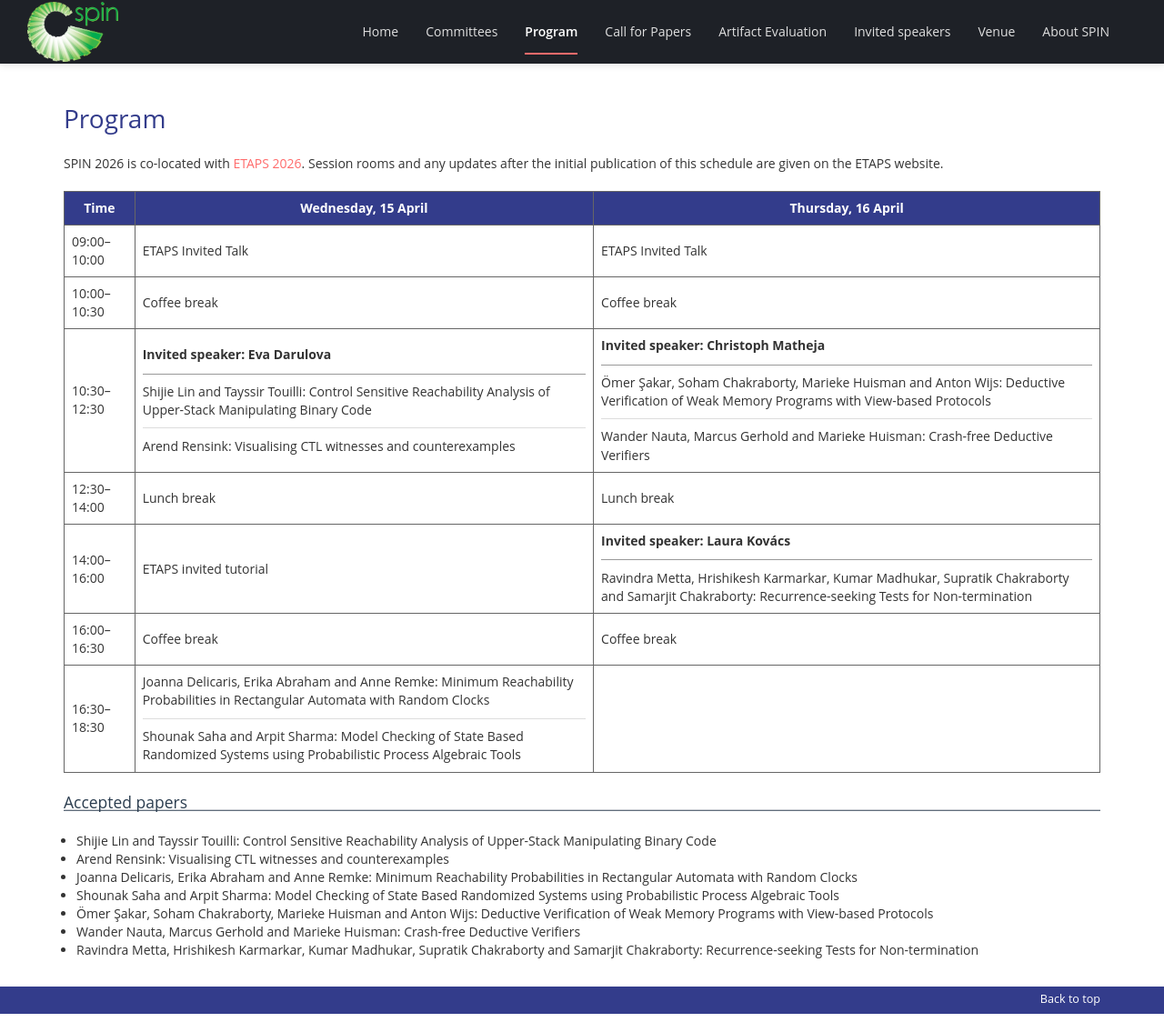
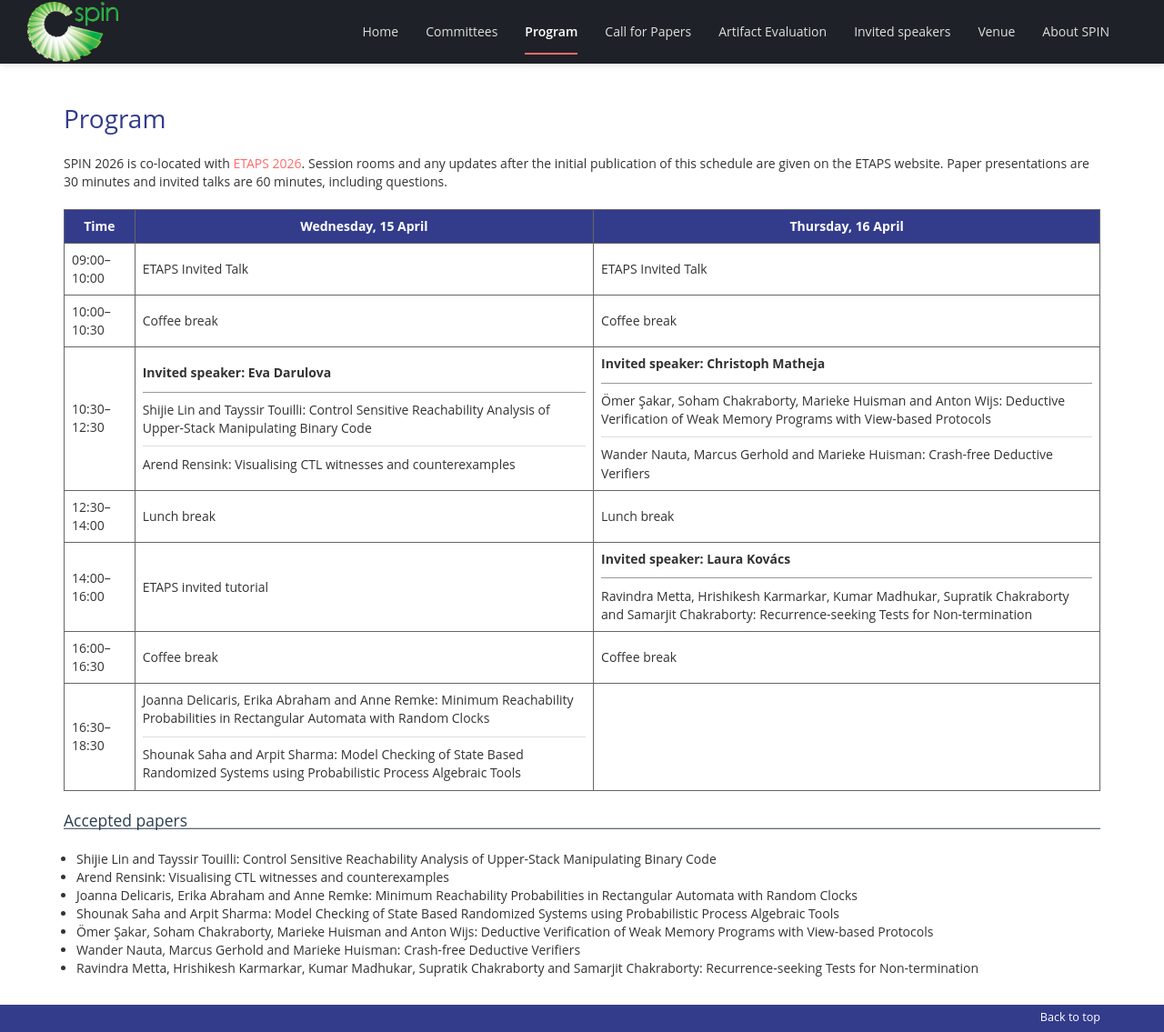
Before and after one commit to SPIN-web/SPIN2026, a Jekyll site: the page built from _pages/program.md, in a window 1280 px wide. Shown: the part 230-1365 px from the top of the page at 91% size. Built offline with Jekyll 4.4.1, drawn with Linux system fonts in a browser that asks for light colours; nearby versions of some CDN libraries; our own code applies the rules of GitHub Pages for plain Markdown files.

Commit message:
Clarify programme talk durations including questions

```diff
--- a/_pages/program.md
+++ b/_pages/program.md
@@ -7,6 +7,7 @@ order: 2
 # Program
 
 SPIN 2026 is co-located with [ETAPS 2026](https://etaps.org/2026/). Session rooms and any updates after the initial publication of this schedule are given on the ETAPS website.
+Paper presentations are 30 minutes and invited talks are 60 minutes, including questions.
 
 <table>
 <thead>
```
